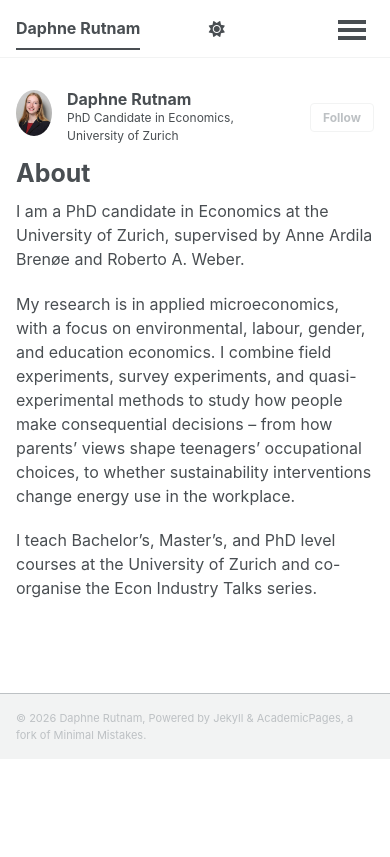
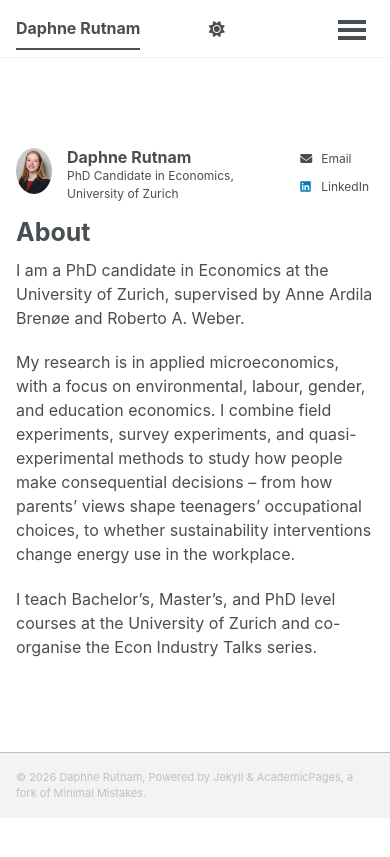
Before and after one commit to daphnerutnam/daphnerutnam.github.io, a Jekyll site: the page built from _pages/about.md, in a window 390 px wide. Shown: the top 857 px of the page. Built offline with Jekyll 4.4.1, drawn with Linux system fonts in a browser that asks for light colours; a style sheet for code colours, icons or effects is not loaded.

Commit message:
Add mobile styles for author URLs
Added styles for author URLs and modified button display on mobile.

```diff
--- a/assets/css/main.scss
+++ b/assets/css/main.scss
@@ -37,3 +37,25 @@
     "layout/sidebar",
     "layout/json_cv"
 ;
+
+/* Always show contact links on mobile (no "Follow" button) */
+.author__urls-wrapper button {
+  display: none;
+}
+.author__urls-wrapper {
+  cursor: default;
+}
+.author__urls {
+  display: block;
+  position: relative;
+  margin: 0;
+  padding: 0;
+  border: 0;
+  background: transparent;
+  box-shadow: none;
+  z-index: auto;
+}
+.author__urls:before,
+.author__urls:after {
+  display: none;
+}
```
